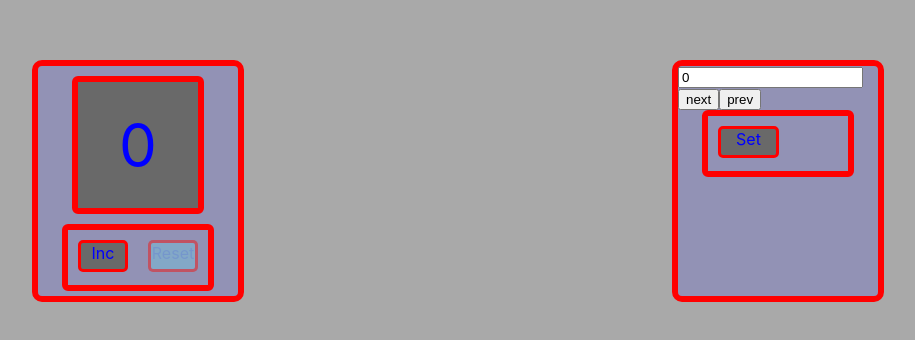
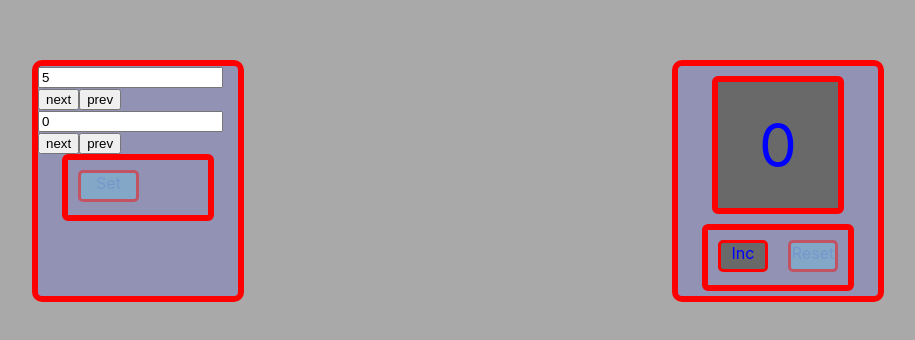
Before and after one commit to lismgmk/counter-2, a React (Create React App) app: page / in a window 1280 px wide. Shown: the part 140-480 px from the top of the page, without its empty margins (182-1097 px from the left). Built offline with nearby package versions, Linux system fonts and the light colour scheme.

Commit message:
second com

```diff
--- a/src/App.tsx
+++ b/src/App.tsx
@@ -4,11 +4,14 @@ import {DisplayCounter2} from "./Component/DisplayCounter2";
 import {SettingCounter} from "./Component/SettingCounter";
 
 
+
 function App() {
-
-    const [value, setValue] = useState(0);
-    const maxVal = 5;
-    const minVal = 0;
+//counter
+    const  [valueInput1, setValueInput1] = useState(5)
+    const  [valueInput2, setValueInput2] = useState(0)
+    const [value, setValue] = useState<number>(0);
+    const maxVal = valueInput1;
+    const minVal = valueInput2;
     const countNum = () => {
         if( value  <  maxVal )
         setValue(value+1)
@@ -20,11 +23,30 @@ function App() {
     const disableButtonReset = value === minVal;
     const setError = value == maxVal ? s.error : '';
 
+//setting
 
-    const settingButton = ()=>{}
+
+    const  onBlurInput = () => {}
+    const  onFocusInut = () => {}
+    const  onClickButtonNext = () => {setValueInput1(valueInput1+1)}
+    const  onClickButtonPrev = () => {setValueInput1(valueInput1-1)}
+    const  onClickButton = () => {}
+    const  disableButton = true
 
   return (
       <div className={s.mainContainer}>
+          <SettingCounter
+              valueInput1={valueInput1}
+              valueInput2={valueInput2}
+              onBlurInput={onBlurInput}
+              onFocusInut={onFocusInut}
+              onClickButtonNext={onClickButtonNext}
+              onClickButtonPrev={onClickButtonPrev}
+              onClickButton = {onClickButton}
+              disableButton = {disableButton}
+
+          />
+
 
           <DisplayCounter2
               countNum = {countNum}
@@ -33,14 +55,8 @@ function App() {
               disableButtonReset = {disableButtonReset}
               setError = {setError}
               value = {value}
-          /><SettingCounter
-              countNum = {countNum}
-              reset = {reset}
-              disableButtonInc = {disableButtonInc}
-              disableButtonReset = {disableButtonReset}
-              setError = {setError}
-              value = {value}
           />
+
 
       </div>
   );
--- a/src/Component/DisplayCounter2.tsx
+++ b/src/Component/DisplayCounter2.tsx
@@ -1,6 +1,7 @@
 import React from 'react';
 import s from '../App.module.css';
 import {ButtonForEach} from "./ButtonForEach";
+import {SelectType} from "./Select";
 
 export type DisplayCounterType = {
     countNum: () => void
@@ -11,7 +12,7 @@ export type DisplayCounterType = {
     value: number
 }
 
-export function DisplayCounter2 ({countNum, reset, disableButtonInc,disableButtonReset, setError, value} : DisplayCounterType) {
+export function DisplayCounter2 ({ countNum, reset, disableButtonInc,disableButtonReset, setError, value} : DisplayCounterType ) {
 
 
 
--- a/src/Component/Select.tsx
+++ b/src/Component/Select.tsx
@@ -1,22 +1,31 @@
 import React, {useState} from 'react';
 import s from './Select.module.css';
 
-export type ButtonIncType = {
-    title: string
-    onClickButton: () => void
-    disableButton?: boolean
+export type SelectType = {
+    valueInput1?: number
+    valueInput2?: number
+    onBlurInput: ()=> void
+    onFocusInut: ()=> void
+    onClickButtonNext: ()=> void
+    onClickButtonPrev: ()=> void
 }
 
-export function Select() {
-    const [value, setValue] = useState<number>(0)
 
+export function Select(props: SelectType) {
+
+    const [error, setError] = useState(false)
 
     return (
         <div>
-          <input type="text" value = {value} />
-          <button onClick={()=>{setValue(value+1)}}>next</button>
-          <button onClick={()=>{setValue(value-1)}}>prev</button>
-
+            <input
+                className={`${s.inputStyle} ${error ? s.error : ''}`}
+                type="text"
+                value={props.valueInput1 || props.valueInput2}
+                onBlur={props.onBlurInput}
+                onFocus={props.onFocusInut}
+            />
+            <button onClick={props.onClickButtonNext}>next</button>
+            <button onClick={props.onClickButtonPrev}>prev</button>
         </div>
 
 
--- a/src/Component/SettingCounter.tsx
+++ b/src/Component/SettingCounter.tsx
@@ -1,34 +1,42 @@
 import React from 'react';
 import s from '../App.module.css';
 import {ButtonForEach} from "./ButtonForEach";
-import {Select} from "./Select";
+import {Select, SelectType} from "./Select";
 
-export type DisplayCounterType = {
-    countNum: () => void
-    reset: () => void
-    disableButtonInc: boolean
-    disableButtonReset: boolean
-    setError: string
-    value: number
+export type SettingCounterType = {
+    onClickButton: () => void
+    disableButton: boolean
 }
 
-export function SettingCounter ({countNum, reset, disableButtonInc,disableButtonReset, setError, value} : DisplayCounterType) {
-
+export function SettingCounter (props : SettingCounterType & SelectType) {
 
 
 
   return (
       <div className={s.container}>
           <div>
-              <Select/>
+              <Select
+                  valueInput1={props.valueInput1}
+                  onBlurInput={props.onBlurInput}
+                  onFocusInut={props.onFocusInut}
+                  onClickButtonNext={props.onClickButtonNext}
+                  onClickButtonPrev={props.onClickButtonPrev}
+              />
+              <Select
+                  valueInput2={props.valueInput2}
+                  onBlurInput={props.onBlurInput}
+                  onFocusInut={props.onFocusInut}
+                  onClickButtonNext={props.onClickButtonNext}
+                  onClickButtonPrev={props.onClickButtonPrev}
+              />
           </div>
 
           <div className={s.buttonsBlock}>
 
               <ButtonForEach
                   title = {'Set'}
-                  onClickButton = {countNum}
-                  disableButton = {disableButtonInc}
+                  onClickButton = {props.onClickButton}
+                  disableButton = {props.disableButton}
               />
 
           </div>
```
Lines whose indentation alone changed are shown as unchanged.
